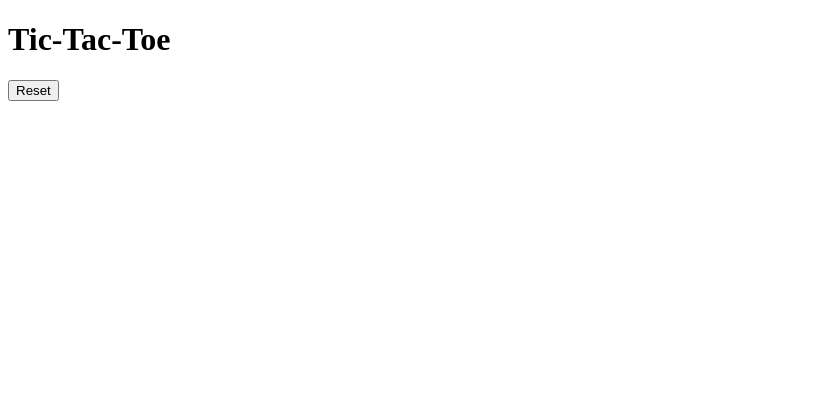
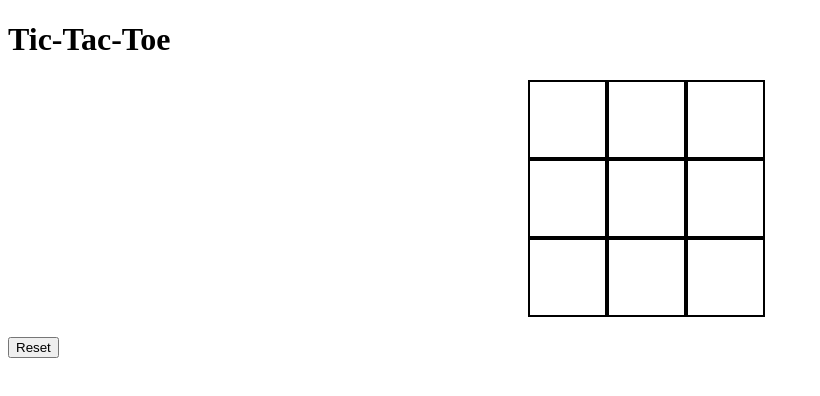
Before and after one commit to mattgholden/tic-tac-toe, a plain HTML site: page index.html in a window 1280 px wide. Shown: the whole page, without its empty margins (0-820 px from the left). Drawn offline with Linux system fonts and the light colour scheme.

Commit message:
Linking Style Sheet to HTML and Adding Boxes

```diff
--- a/index.html
+++ b/index.html
@@ -4,7 +4,8 @@
     <meta charset="UTF-8">
     <meta http-equiv="X-UA-Compatible" content="IE=edge">
     <meta name="viewport" content="width=device-width, initial-scale=1.0">
-    <title>Document</title>
+    <title>Matt's TicTacToe</title>
+    <link rel="stylesheet" href="style.css">
 </head>
 <body>
     <div id="gameContainer">
--- a/style.css
+++ b/style.css
@@ -0,0 +1,12 @@
+.cell{
+    width: 75px;
+    height: 75px;
+    border: 2px solid black;
+}
+
+#cellContainer{
+    display: grid;
+    grid-template-columns: repeat(3, auto);
+    width: 225px;
+    margin: auto;
+}
```
